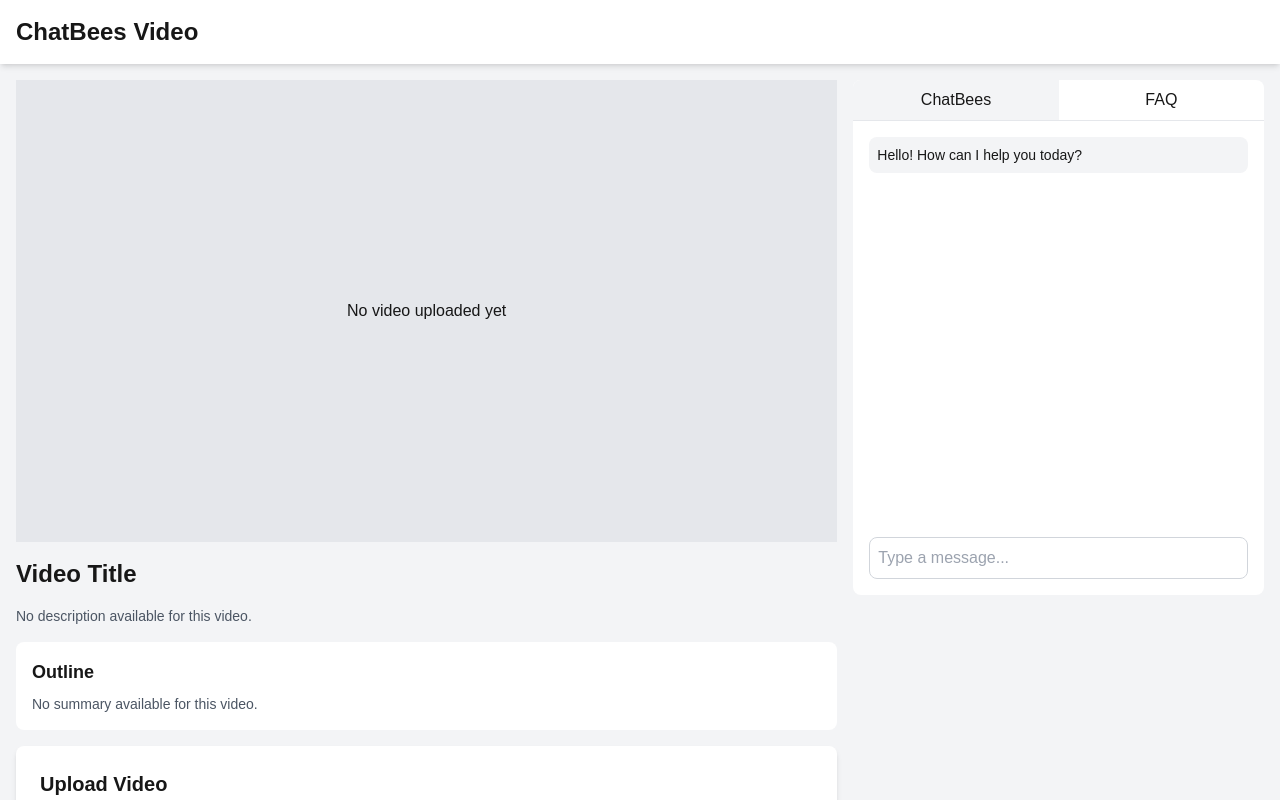
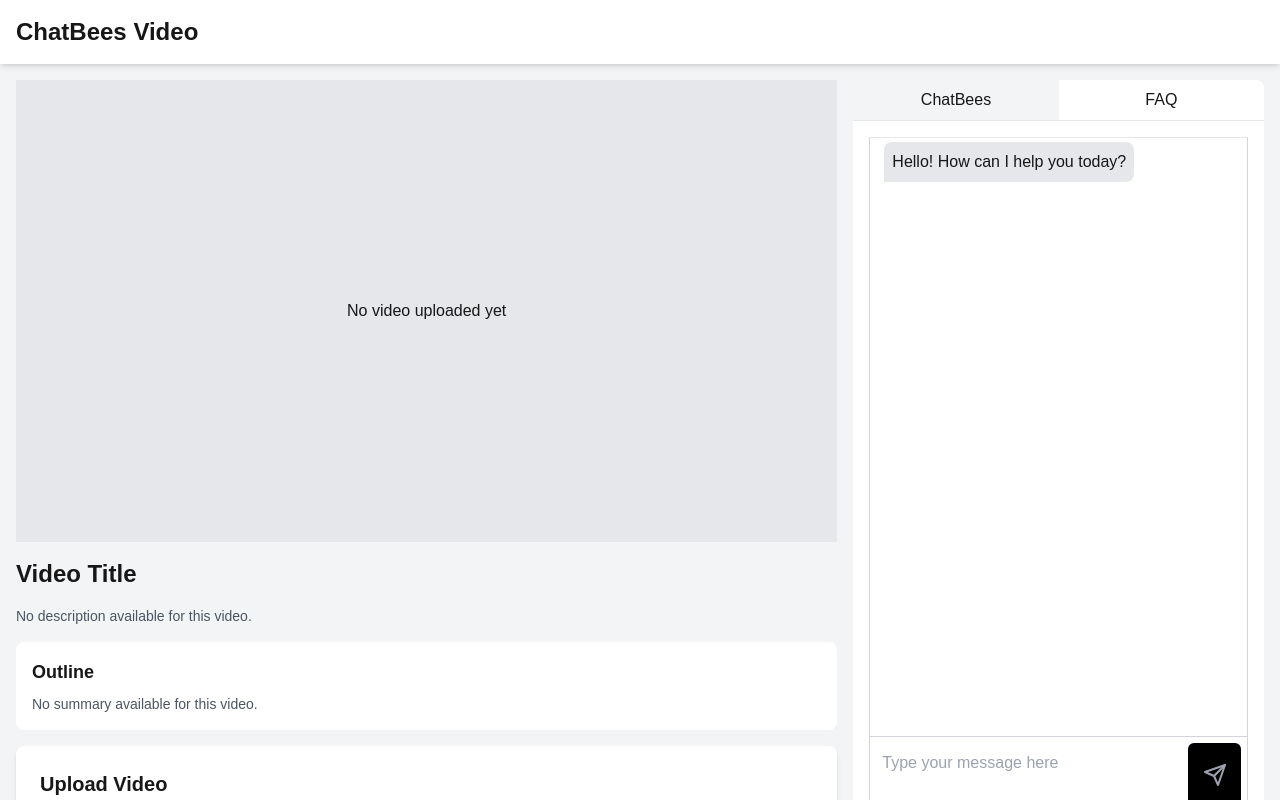
Before and after one commit to ChatBees/chatbees-ai-teacher-demo, a Next.js app: page / in a window 1280 px wide. Shown: the top 800 px of the page. Built offline with nearby package versions, Linux system fonts and the light colour scheme.

Commit message:
feature: ChatWidget

```diff
--- a/app/page.tsx
+++ b/app/page.tsx
@@ -2,6 +2,7 @@
 
 import { useEffect, useState } from "react";
 import { getAccountID, GetOutlineFAQ, OutlineFAQResponse, API_KEY, SummarizeDoc, COLLECTION_NAME } from "../libs/chatbees";
+import ChatWidget from "@/components/ChatWidget";
 
 // Fake data for demonstration purposes
 const fakeSummary = "This is a fake summary of the video content. It provides an overview of the main topics discussed in the video, including key points and important takeaways.";
@@ -241,23 +242,9 @@
               </button>
             </div>
 
-            {activeTab === 'chat' && (
-              <div className="p-4">
-                <div className="flex flex-col gap-2 h-96 overflow-y-auto mb-4">
-                  <div className="bg-gray-100 dark:bg-gray-700 p-2 rounded-lg">
-                    <p className="text-sm">Hello! How can I help you today?</p>
-                  </div>
-                  {/* Add more chat messages here */}
-                </div>
-                <div>
-                  <input
-                    type="text"
-                    className="w-full p-2 rounded-lg border border-gray-300 dark:border-gray-700 dark:bg-gray-600"
-                    placeholder="Type a message..."
-                  />
-                </div>
-              </div>
-            )}
+            {activeTab === "chat" &&
+              <ChatWidget aid={accountId || ""} apiKey={API_KEY || ""} collectionName={COLLECTION_NAME || ""}
+                docName={docName || ""}/>}
 
             {activeTab === 'faq' && (
               <div className="p-4">
--- /dev/null
+++ b/components/ChatArea.tsx
@@ -0,0 +1,70 @@
+import React, { Fragment, useRef, useEffect } from "react";
+import { BotAnswer } from "@/libs/chatbees";
+
+export interface Conversation {
+  userMsg: string;
+  botMsg?: BotAnswer;
+}
+
+interface ChatAreaProps {
+  conversations: Conversation[];
+}
+
+const ChatArea: React.FC<ChatAreaProps> = ({ conversations }) => {
+  const chatAreaRef = useRef<HTMLDivElement>(null);
+  const lastUserMsgRef = useRef<HTMLDivElement>(null);
+  const lastBotMsgRef = useRef<HTMLDivElement>(null);
+
+  useEffect(() => {
+    if (chatAreaRef.current && lastUserMsgRef.current && lastBotMsgRef.current) {
+      chatAreaRef.current.scrollTop = chatAreaRef.current.scrollHeight
+        - lastUserMsgRef.current.clientHeight
+        - lastBotMsgRef.current.clientHeight
+        - 16;
+    }
+  }, [conversations]);
+
+  const thinkingBees = <span className="inline-flex items-center">
+    <svg className="animate-spin h-5 w-5 text-blue-600 mr-4" xmlns="http://www.w3.org/2000/svg" fill="none"
+      viewBox="0 0 24 24">
+      <circle className="opacity-25" cx="12" cy="12" r="10" stroke="currentColor" stroke-width="4"></circle>
+      <path className="opacity-75" fill="currentColor"
+        d="M4 12a8 8 0 018-8V0C5.373 0 0 5.373 0 12h4zm2 5.291A7.962 7.962 0 014 12H0c0 3.042 1.135 5.824 3 7.938l3-2.647z"></path>
+    </svg>
+    Bees are thinking...</span>;
+
+  const conversationMapper = ({ userMsg, botMsg }: Conversation, index: number) => (
+    <Fragment key={index}>
+      <div
+        ref={index === conversations.length - 1 ? lastUserMsgRef : null}
+        className="self-end bg-black text-white rounded-l-lg rounded-tr-lg p-2 max-w-[85%]">
+        {userMsg}
+      </div>
+      <div
+        ref={index === conversations.length - 1 ? lastBotMsgRef : null}
+        className="self-start bg-gray-200 rounded-r-lg rounded-tl-lg p-1.5 m-1 border-2 border-transparent max-w-[85%]">
+        {
+          botMsg
+            ? botMsg.answer.split("\n").map(
+              (line, i) => <div key={i}>{line}</div>
+            )
+            : thinkingBees
+        }
+      </div>
+    </Fragment>
+  );
+
+  return (
+    <div
+      ref={chatAreaRef}
+      className="flex-1 px-2.5 bg-white overflow-y-auto flex flex-col border border-gray-300 border-t border-t-gray-200 h-[75vh]">
+      <div
+        className="self-start bg-gray-200 rounded-r-lg rounded-tl-lg p-1.5 m-1 border-2 border-transparent flex flex-col max-w-[85%]">
+        Hello! How can I help you today?
+      </div>
+      {conversations.map(conversationMapper)}
+    </div>
+  );
+};
+
+export default ChatArea;
--- /dev/null
+++ b/components/ChatWidget.tsx
@@ -0,0 +1,43 @@
+import React, { useState } from "react";
+import ChatArea, { Conversation } from "@/components/ChatArea";
+import UserInput from "@/components/UserInput";
+import { Ask } from "@/libs/chatbees";
+
+interface ChatWidgetProps {
+  aid: string;
+  apiKey: string;
+  collectionName: string;
+  docName: string;
+}
+
+const ChatWidget: React.FC<ChatWidgetProps> = ({ aid, apiKey, collectionName, docName }) => {
+  const [conversations, setConversations] = useState<Conversation[]>([]);
+
+  const askQuestion = (userMsg: string) => {
+    const conversation: Conversation = {
+      userMsg,
+    };
+    setConversations([...conversations, conversation]);
+
+    Ask(aid, apiKey!, collectionName!, docName!, userMsg, [], "").then((botMsg) => {
+      setConversations((prevConversations) => {
+        const index = prevConversations.findIndex((conv) => conv.userMsg === userMsg);
+        if (index !== -1) {
+          const newConversations = [...prevConversations];
+          newConversations.splice(index, 1, { userMsg, botMsg });
+          return newConversations;
+        }
+        return prevConversations;
+      });
+    });
+  };
+
+  return (
+    <div className="p-4">
+      <ChatArea conversations={conversations}/>
+      <UserInput askQuestion={askQuestion} disabled={!docName}/>
+    </div>
+  );
+};
+
+export default ChatWidget;
--- /dev/null
+++ b/components/UserInput.tsx
@@ -0,0 +1,59 @@
+import React, { useState } from "react";
+
+interface UserInputProps {
+  askQuestion: (userMsg: string) => void;
+  disabled: boolean;
+}
+
+const UserInput: React.FC<UserInputProps> = ({ askQuestion, disabled }) => {
+  const [userMsg, setUserMsg] = useState<string>("");
+
+  const onAskQuestion = () => {
+    if (disabled) {
+      return;
+    }
+
+    askQuestion(userMsg);
+    setUserMsg('');
+  }
+
+  return (
+    <div
+      className="bottom-0 w-full p-1.5 flex justify-between items-center box-border border border-gray-300 border-t-0 rounded-b-xl">
+      <textarea
+        className="w-full resize-none rounded-lg p-1.5 box-border flex-grow mr-2.5 text-gray-900"
+        placeholder="Type your message here"
+        value={userMsg}
+        onChange={(e) => setUserMsg(e.target.value)}
+        onKeyDown={(e) => {
+          if (e.key === 'Enter' && !e.shiftKey) {
+            e.preventDefault();
+            onAskQuestion();
+          }
+        }}
+      ></textarea>
+      <button
+        className="flex h-16 w-16 items-center justify-center rounded-md bg-primary text-white hover:text-gray-900 bg-black"
+        aria-label="Ask ChatBees Question"
+        onClick={onAskQuestion}
+        disabled={disabled}
+      >
+        <svg
+          xmlns="http://www.w3.org/2000/svg"
+          width="24"
+          height="24"
+          viewBox="0 0 24 24"
+          fill="none"
+          className={disabled ? "text-gray-400" : "text-white"}
+        >
+          <path d="M22 2L11 13" stroke="currentColor" strokeWidth="2" strokeLinecap="round"
+            strokeLinejoin="round"></path>
+          <path d="M22 2L15 22L11 13L2 9L22 2Z" stroke="currentColor" strokeWidth="2" strokeLinecap="round"
+            strokeLinejoin="round"></path>
+        </svg>
+      </button>
+    </div>
+  );
+};
+
+export default UserInput;
--- a/libs/chatbees.ts
+++ b/libs/chatbees.ts
@@ -1,5 +1,3 @@
-import * as path from 'path';
-
 const ACCOUNT_ID = process.env.NEXT_PUBLIC_ACCOUNT_ID;
 export const API_KEY = process.env.NEXT_PUBLIC_API_KEY;
 export const COLLECTION_NAME = process.env.NEXT_PUBLIC_COLLECTION_NAME;
@@ -84,7 +82,7 @@
 
   const url: string = getServiceUrl(aid) + urlSuffix;
 
-  return await doFetchUrl<T>(aid, apiKey, url, body)
+  return await doFetchUrl<T>(aid, apiKey, url, body);
 }
 
 // for upload local audio file, see admin ui, src/components/CollectionDetail/FileDropZone.tsx
@@ -151,3 +149,67 @@
   const data = await fetchUrl(aid, apiKey, urlSuffix, jsonBody);
   return data['summary'];
 }
+
+interface OriginalAnswerRef {
+  doc_name: string;
+  page_num: number;
+  sample_text: string;
+}
+
+export interface AnswerRef {
+  docName: string;
+  pageNum: number;
+  sampleText: string;
+}
+
+export interface BotAnswer {
+  answer: string;
+  refs: AnswerRef[];
+  conversation_id: string;
+  request_id: string;
+}
+
+export async function Ask(
+  aid: string,
+  apiKey: string,
+  collectionName: string,
+  docName: string,
+  question: string,
+  historyMessages: string[][],
+  conversation_id: string | null,
+): Promise<BotAnswer> {
+  const url_suffix = '/docs/ask';
+  const json_body =
+    historyMessages.length == 0
+      ? JSON.stringify({
+        doc_name: docName,
+        collection_name: collectionName,
+        namespace_name: 'public',
+        question: question,
+        conversation_id: conversation_id,
+      })
+      : JSON.stringify({
+        doc_name: docName,
+        collection_name: collectionName,
+        namespace_name: 'public',
+        question: question,
+        history_messages: historyMessages,
+        conversation_id: conversation_id,
+      });
+
+  const respData = await fetchUrl(aid, apiKey, url_suffix, json_body);
+
+  const answer = respData['answer'];
+  const refs: AnswerRef[] = (respData['refs'] as OriginalAnswerRef[]).map(({ doc_name, page_num, sample_text }) => ({
+    docName: doc_name,
+    pageNum: page_num,
+    sampleText: sample_text,
+  }));
+
+  return {
+    answer,
+    refs,
+    conversation_id: respData['conversation_id'],
+    request_id: respData['request_id'],
+  };
+}
```
